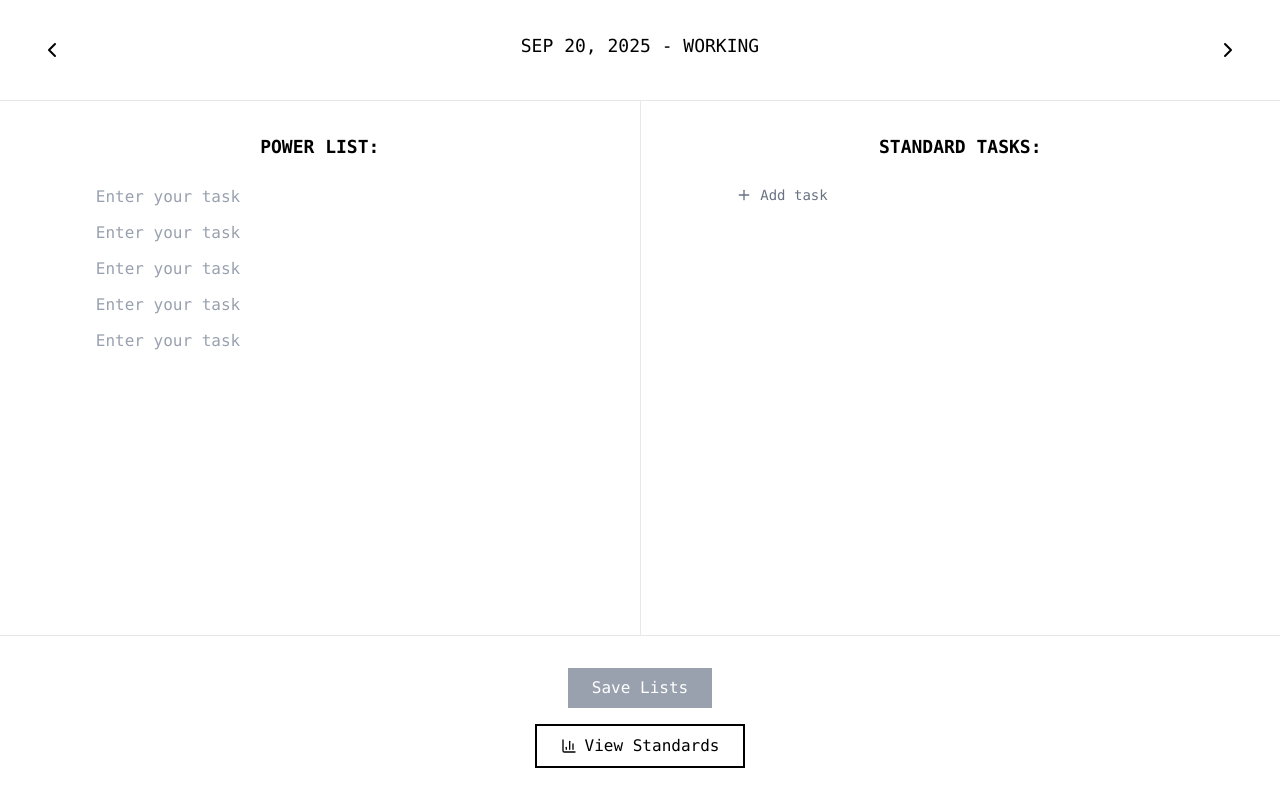
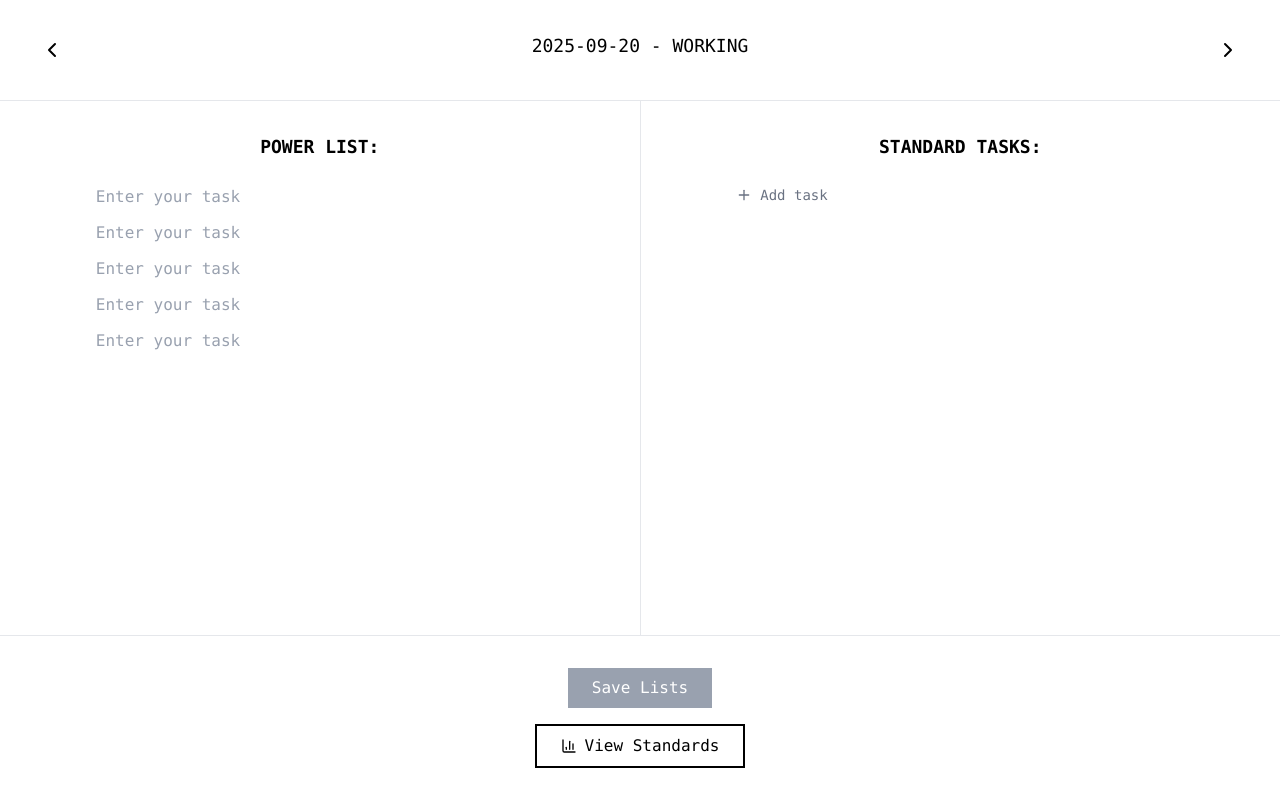
Before and after one commit to Londelo/control_center, a Next.js app: page / in a window 1280 px wide. Built offline with nearby package versions, Linux system fonts and the light colour scheme.

Commit message:
MAIN: fixed date switcher

```diff
--- a/src/app/page.tsx
+++ b/src/app/page.tsx
@@ -56,11 +56,7 @@ export default function Home() {
         </button>
 
         <div className="text-lg font-mono mb-2">
-          {new Date(currentDate).toLocaleDateString('en-US', {
-            month: 'short',
-            day: 'numeric',
-            year: 'numeric',
-          }).toUpperCase()} - {isWin ? 'WIN' : 'WORKING'}
+          {currentDate} - {isWin ? 'WIN' : 'WORKING'}
         </div>
 
         {/* Right Arrow */}
--- a/src/hooks/usePowerListService.ts
+++ b/src/hooks/usePowerListService.ts
@@ -1,6 +1,6 @@
 import { useState, useEffect, useCallback, useRef } from 'react';
 import React from 'react';
-import { TaskList, Task } from '@/types/powerList';
+import { TaskList } from '@/types/powerList';
 import powerList from '@/middleware/powerList';
 import {
   createTaskList,
@@ -35,7 +35,7 @@ export function usePowerListService() {
   }, [currentTaskList?.sideTasks.length]);
 
   const today = new Date().toISOString().split('T')[0];
-
+  console.log(today)
   const loadTaskListForDate = useCallback(async (date: string) => {
     setIsLoading(true);
 
@@ -92,6 +92,7 @@ export function usePowerListService() {
   }, [loadTaskListForDate, currentDate]);
 
   const navigateToDate = useCallback((direction: 'prev' | 'next') => {
+    console.log(direction)
     const currentDateObj = new Date(currentDate);
     if (direction === 'prev') {
       currentDateObj.setDate(currentDateObj.getDate() - 1);
@@ -158,6 +159,7 @@ export function usePowerListService() {
 
     setCurrentTaskList(updatedList);
   }, [currentTaskList]);
+
   const toggleTaskCompletion = useCallback((taskId: string) => {
     if (!currentTaskList || isEditing) return;
 
```
